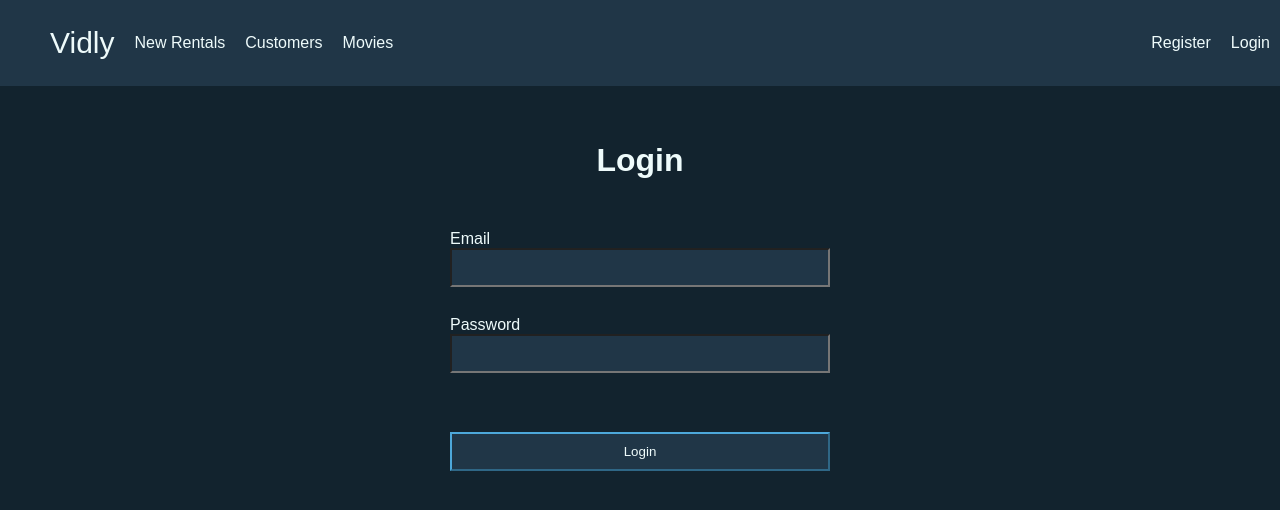
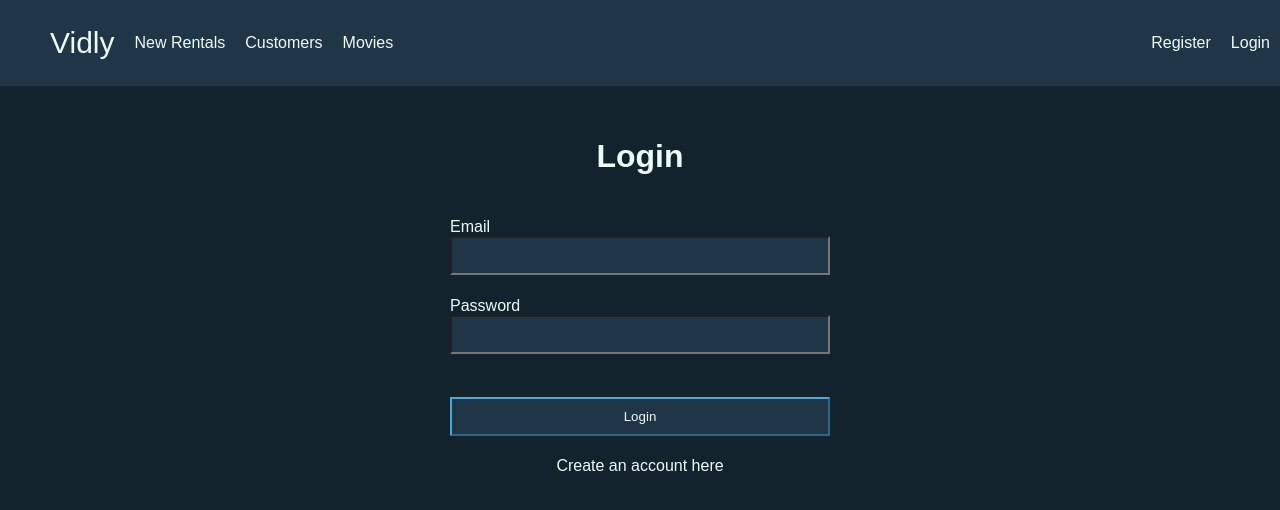
Before and after one commit to IzStriker/Vidly-Frontend, a Vue app: page /login in a window 1280 px wide. Shown: the top 510 px of the page. Built offline with nearby package versions, Linux system fonts and the light colour scheme.

Commit message:
feat: add link to register page from login page

```diff
--- a/src/App.vue
+++ b/src/App.vue
@@ -46,11 +46,7 @@ t
   background: var(--ShadowDarkBlue);
   margin-bottom: 10px;
 }
-/* Applies to router links */
-.nav a {
-  color: var(--ShadowLightBlue);
-  text-decoration: none;
-}
+
 .nav .menu {
   display: flex;
   list-style-type: none;
--- a/src/assets/css/global.css
+++ b/src/assets/css/global.css
@@ -15,6 +15,7 @@
 * {
   box-sizing: border-box;
 }
+
 body {
   font-family: sans-serif;
   height: 100%;
@@ -75,3 +76,13 @@ input[type='email'] {
 .error-message {
   color: red;
 }
+
+/* style links */
+a {
+  color: var(--ShadowLightBlue);
+  text-decoration: none;
+}
+
+a:hover {
+  text-decoration: underline;
+}
--- a/src/views/Login.vue
+++ b/src/views/Login.vue
@@ -13,6 +13,9 @@
       <div class="error-message">{{ errorMessage }}</div>
       <div class="row">
         <input type="submit" value="Login" required />
+      </div>
+      <div class="row" style="text-align: center">
+        <router-link to="/register">Create an account here</router-link>
       </div>
     </form>
   </div>
```
